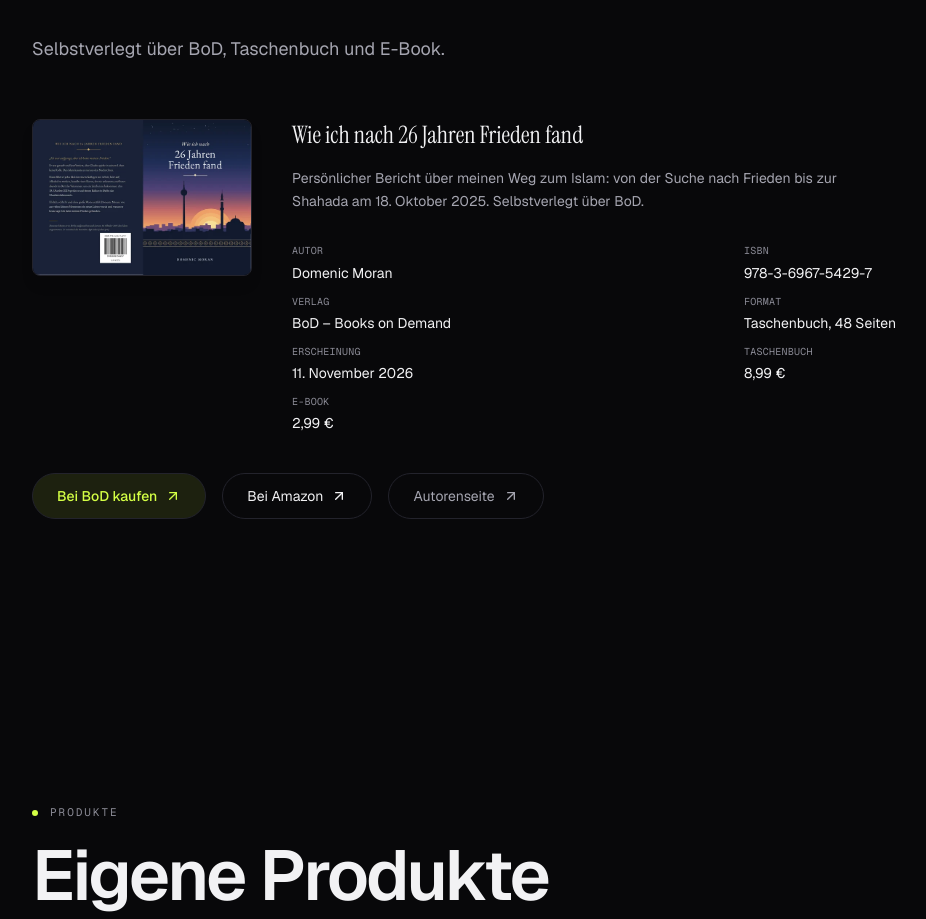
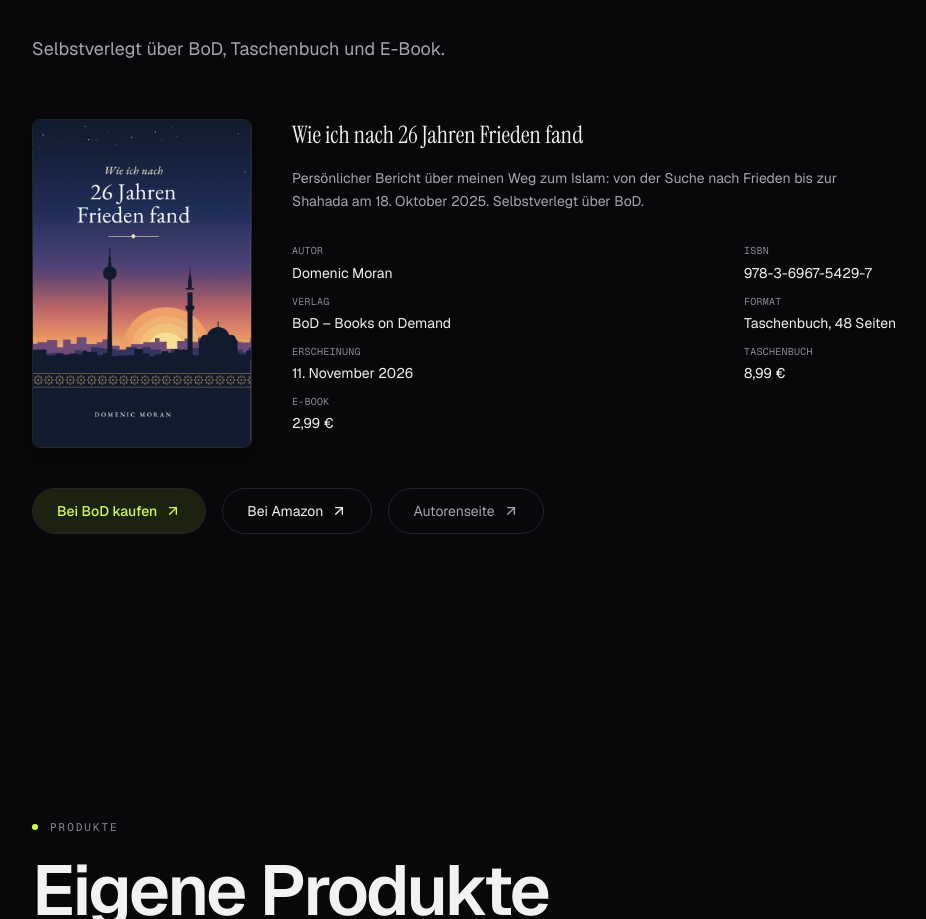
Before and after one commit to DomenicMoran/portfolio, a Next.js app: page / in a window 1280 px wide. Shown: the part 3492-4411 px from the top of the page, without its empty margins (27-953 px from the left). Built offline with nearby package versions, Linux system fonts and the light colour scheme.

Commit message:
fix(P2-1): Publikation nur Vordercover
Cover-Pfad und WebP/PNG vom Vordercover aus dem Audit-Stand;
Umschlag-WebP bleibt im Repo.

```diff
--- a/src/content/book-publication.ts
+++ b/src/content/book-publication.ts
@@ -15,7 +15,7 @@ export const bookPublication = {
   published: "2026-11-11",
   pricePrint: "8,99 €",
   priceEbook: "2,99 €",
-  cover: "/books/wie-ich-nach-26-jahren-frieden-fand-cover.webp",
+  cover: "/books/wie-ich-nach-26-jahren-frieden-fand-cover-front.webp",
   links: {
     bodPrint:
       "https://buchshop.bod.de/wie-ich-nach-26-jahren-frieden-fand-domenic-moran-9783696754297",
```
